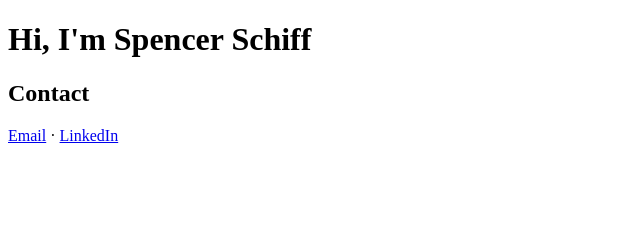
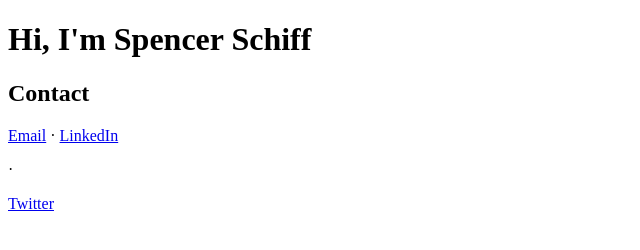
Before and after one commit to SpencerSchiff/spencerschiff.github.io, a plain HTML site: page index.html in a window 1280 px wide. Shown: the full height of the page, 0-640 px from the left. Drawn offline with Linux system fonts and the light colour scheme.

Commit message:
Update index.html

```diff
--- a/index.html
+++ b/index.html
@@ -5,4 +5,4 @@
 <h1>Hi, I'm Spencer Schiff</h1>
 
 <h2>Contact</h2>
-<p><a href="mailto:spencerschiff02@gmail.com">Email</a> · <a href="https://linkedin.com/in/yourhandle">LinkedIn</a></p>
+<p><a href="mailto:spencerschiff02@gmail.com">Email</a> · <a href="https://linkedin.com/in/yourhandle">LinkedIn</a></p> · <p><a href="https://x.com/spencerschiff_">Twitter</a></p>
```
